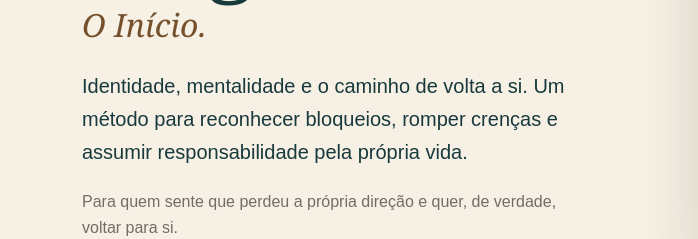
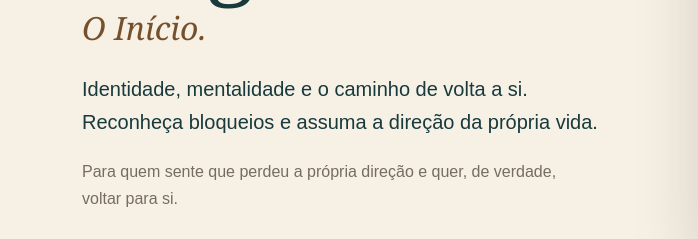
Before and after one commit to thaisjulia08/metodo-origem, a plain HTML site: page index.html in a window 1280 px wide. Shown: the part 369-608 px from the top of the page, 0-698 px from the left. Drawn offline with Linux system fonts and the light colour scheme; grey boxes are pictures that could not be loaded.

Commit message:
Ajustar texto principal do hero

```diff
--- a/index.html
+++ b/index.html
@@ -23,7 +23,7 @@
         <span class="eyebrow">E-book digital</span>
         <h1>Método Origem</h1>
         <p class="subtitle">O Início.</p>
-        <p class="lead">Identidade, mentalidade e o caminho de volta a si. Um método para reconhecer bloqueios, romper crenças e assumir responsabilidade pela própria vida.</p>
+        <p class="lead">Identidade, mentalidade e o caminho de volta a si. Reconheça bloqueios e assuma a direção da própria vida.</p>
         <p class="support">Para quem sente que perdeu a própria direção e quer, de verdade, voltar para si.</p>
         <a class="button checkout-link" href="https://pay.kiwify.com.br/cQfafzk">Quero começar minha jornada</a>
         <small>Produto digital • acesso após a confirmação do pagamento</small>
```
